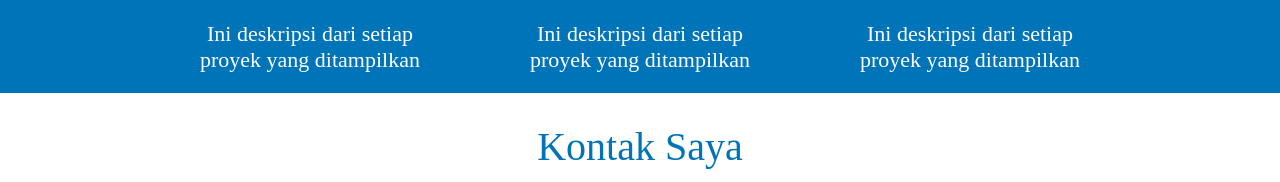
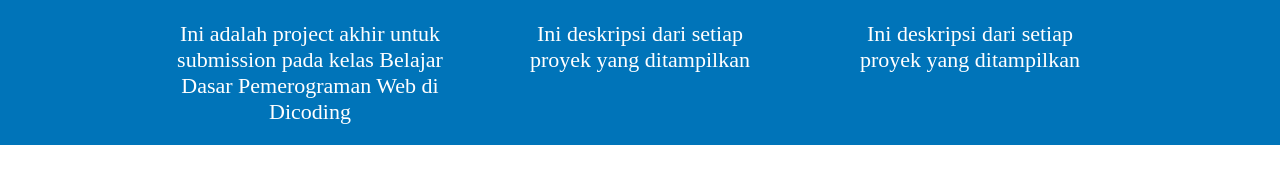
Before and after one commit to dedeherman/dedeherman.github.io, a plain HTML site: page index.html in a window 1280 px wide. Shown: the part 1045-1227 px from the top of the page. Drawn offline with Linux system fonts and the light colour scheme; a web font is replaced by a local one.

Commit message:
Update index.html

```diff
--- a/index.html
+++ b/index.html
@@ -41,7 +41,7 @@
               <p>Pantai Pangandaran</p>
             </div>
           </a>
-          <p class="deskripsi">Ini deskripsi dari setiap <br /> proyek yang ditampilkan</p>
+          <p class="deskripsi">Ini adalah project akhir untuk submission pada kelas Belajar Dasar Pemerograman Web di Dicoding</p>
         </div>
 
         <div class="kolom_3 kolom_3_tengah">
```
